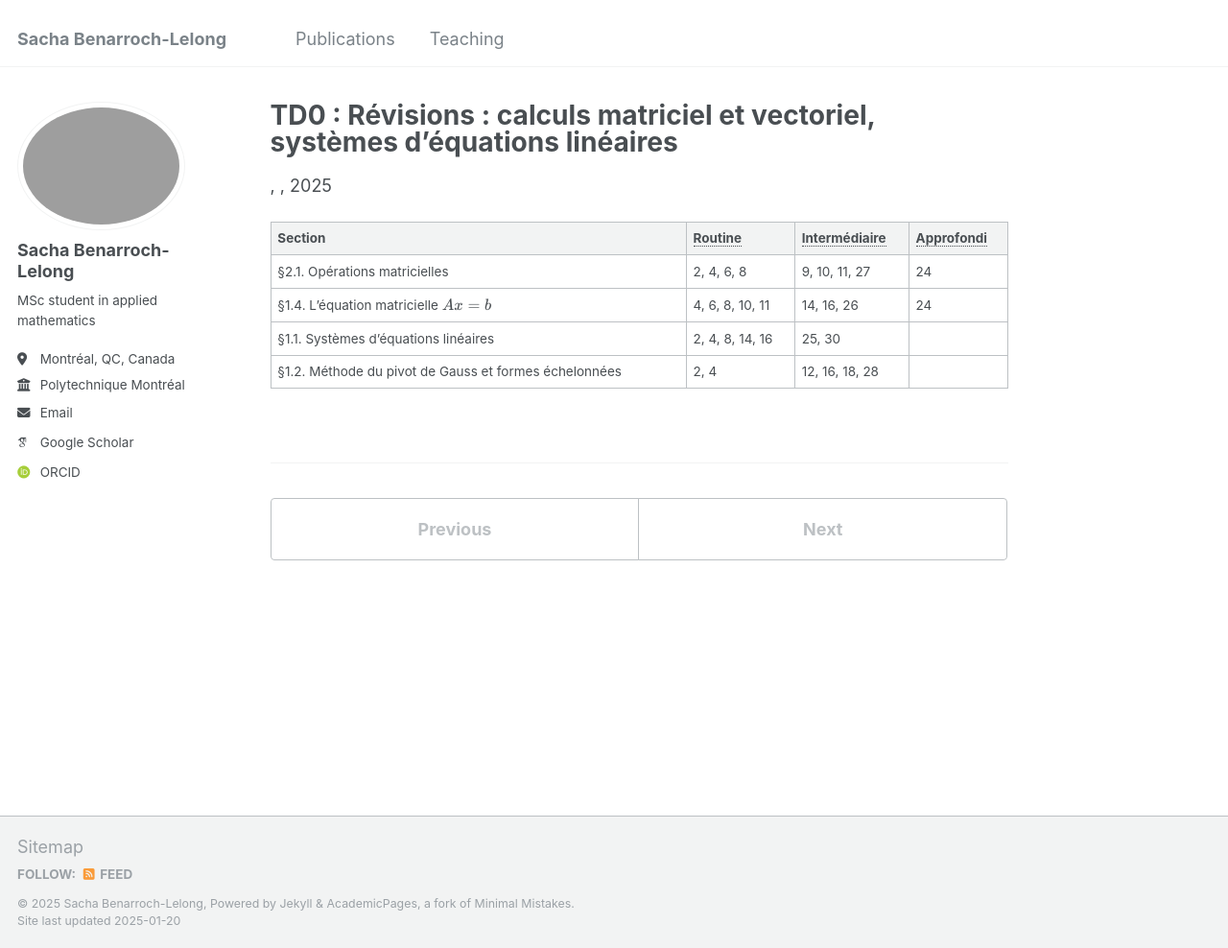
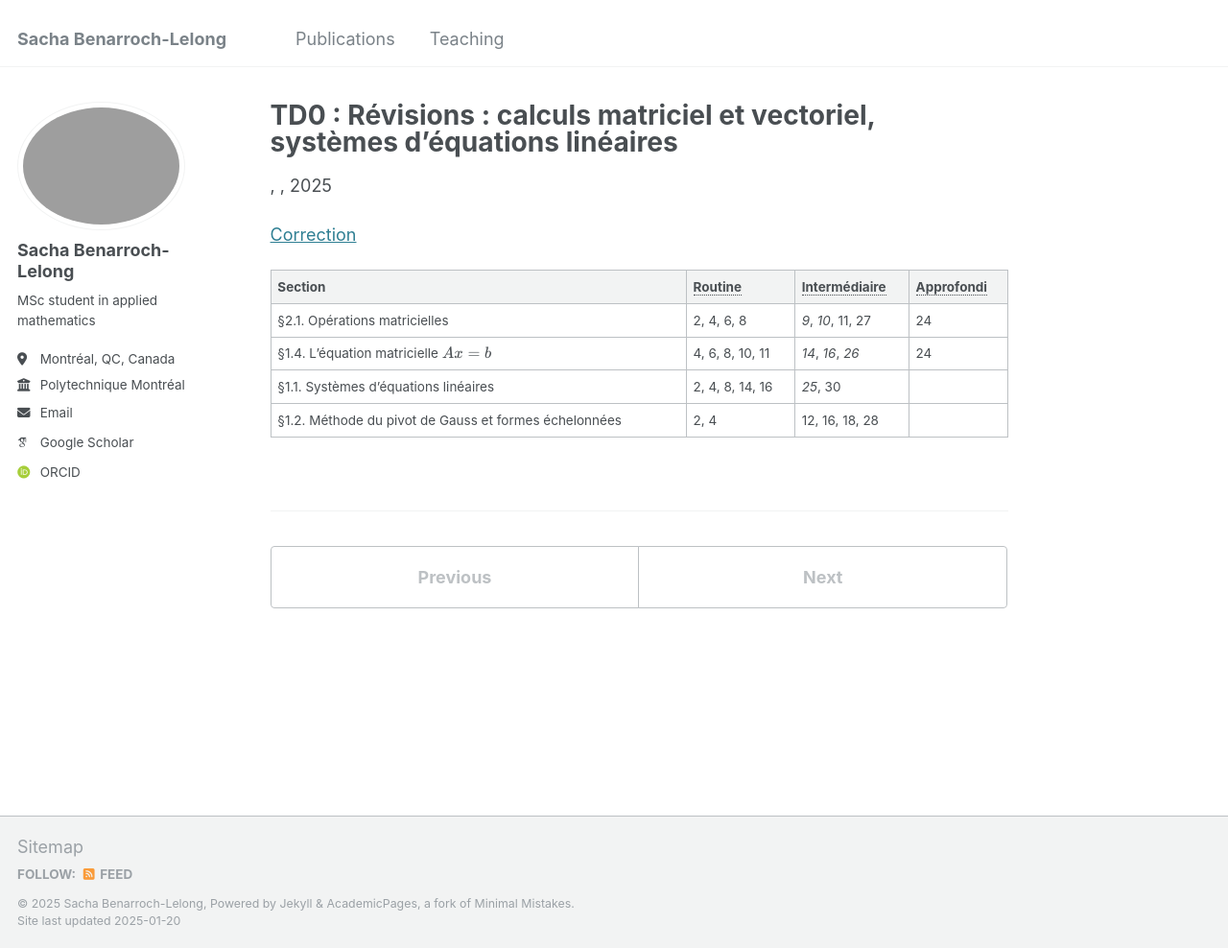
Before and after one commit to sblelong/sblelong.github.io, a Jekyll site: the page built from _teaching/mth1008/td0.md, in a window 1280 px wide and 988 px high. Shown: the whole window at 96% size. Built offline with Jekyll 4.4.1, drawn with Linux system fonts in a browser that asks for light colours; some web fonts are replaced.

Commit message:
màj td0

```diff
--- a/_teaching/mth1008/td0.md
+++ b/_teaching/mth1008/td0.md
@@ -3,12 +3,14 @@ title: "TD0 : Révisions : calculs matriciel et vectoriel, systèmes d’équati
 permalink: /teaching/mth1008/td0
 ---
 
-| Section                                               | Routine         | Intermédiaire  | Approfondi |
-| ----------------------------------------------------- | --------------- | -------------- | ---------- |
-| §2.1. Opérations matricielles                         | 2, 4, 6, 8      | 9, 10, 11, 27  | 24         |
-| §1.4. L'équation matricielle \\(Ax=b\\)               | 4, 6, 8, 10, 11 | 14, 16, 26     | 24         |
-| §1.1. Systèmes d'équations linéaires                  | 2, 4, 8, 14, 16 | 25, 30         |            |
-| §1.2. Méthode du pivot de Gauss et formes échelonnées | 2, 4            | 12, 16, 18, 28 |            |
+[Correction](/files/td0-correction.pdf)
+
+| Section                                               | Routine         | Intermédiaire     | Approfondi |
+| ----------------------------------------------------- | --------------- | ----------------- | ---------- |
+| §2.1. Opérations matricielles                         | 2, 4, 6, 8      | *9*, *10*, 11, 27 | 24         |
+| §1.4. L'équation matricielle \\(Ax=b\\)               | 4, 6, 8, 10, 11 | *14*, *16*, *26*  | 24         |
+| §1.1. Systèmes d'équations linéaires                  | 2, 4, 8, 14, 16 | *25*, 30          |            |
+| §1.2. Méthode du pivot de Gauss et formes échelonnées | 2, 4            | 12, 16, 18, 28    |            |
 
 *[Routine]: Exercices de base pour éveiller les premiers réflexes.
 *[Intermédiaire]: Exercices de calcul ou réflexion constituant la matière principale de l'examen.
```
